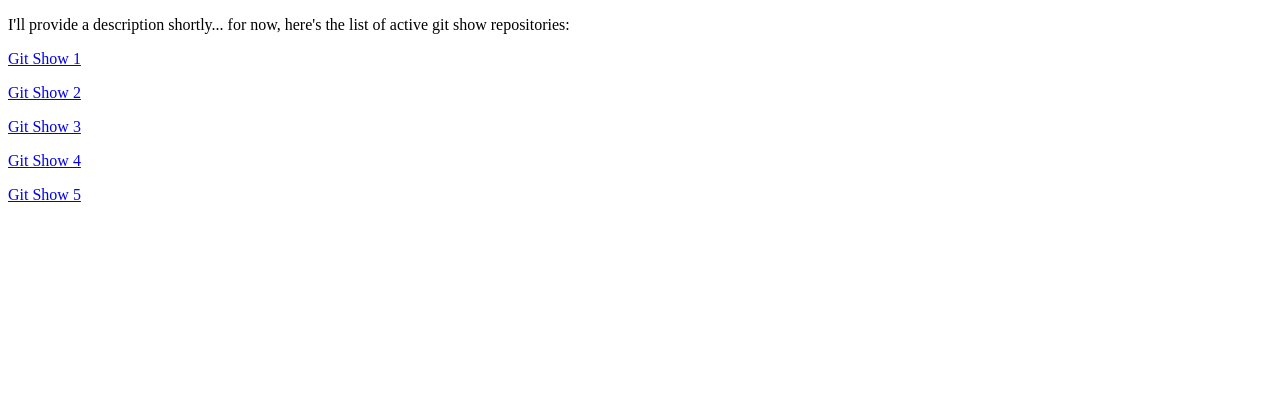
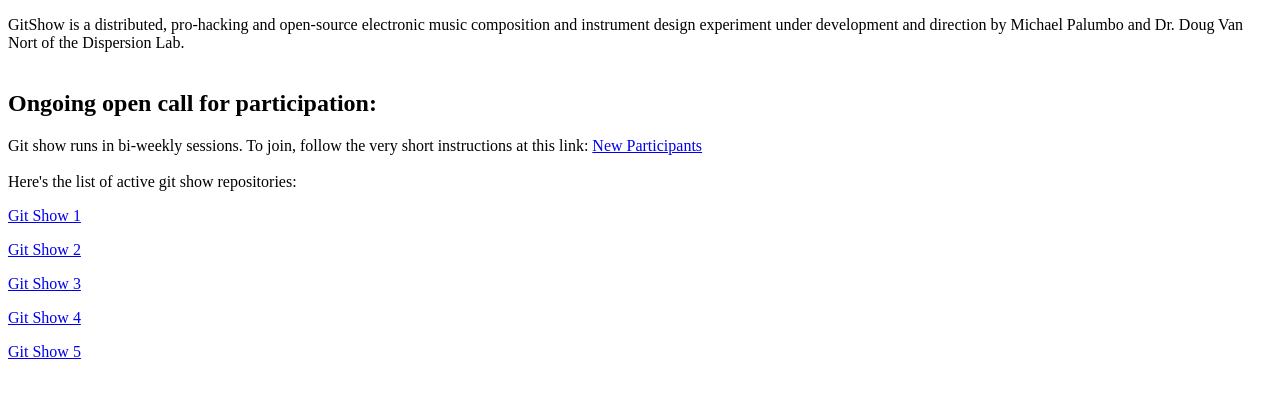
Before and after one commit to dispersionlab/gitshow, a website: page docs/index.html in a window 1280 px wide. Drawn offline with Linux system fonts and the light colour scheme.

Commit message:
update webpage

```diff
--- a/docs/index.html
+++ b/docs/index.html
@@ -4,7 +4,16 @@
     <title>Git Show</title>
   </head>
   <body>
-    <p>I'll provide a description shortly... for now, here's the list of active git show repositories:</p>
+    <p>
+        GitShow is a distributed, pro-hacking and open-source electronic music composition and instrument design experiment under development and direction by Michael Palumbo and Dr. Doug Van Nort of the Dispersion Lab.
+        <br>
+        <br>
+        <h2>Ongoing open call for participation:</h2>
+        Git show runs in bi-weekly sessions. To join, follow the very short instructions at this link: <a href="https://github.com/dispersionlab/gitshow/issues/6" target="_blank">New Participants</a>
+        <br>
+        <br>
+
+      Here's the list of active git show repositories:</p>
     <p><a href="https://github.com/dispersionlab/gitshow1" target="_blank">Git Show 1</a></p>
     <p><a href="https://github.com/dispersionlab/gitshow2" target="_blank">Git Show 2</a></p>
     <p><a href="https://github.com/dispersionlab/gitshow3" target="_blank">Git Show 3</a></p>
```
